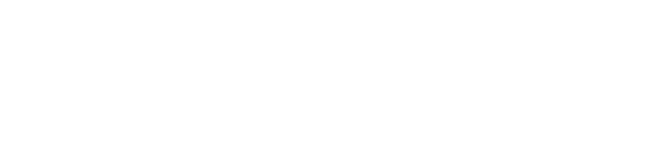
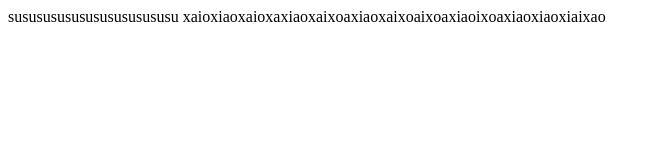
Before and after one commit to Suxaiojie/tttt, a plain HTML site: page index.html in a window 1280 px wide. Shown: the whole page, without its empty margins (0-661 px from the left). Drawn offline with Linux system fonts and the light colour scheme.

Commit message:
master分支上传

```diff
--- a/index.html
+++ b/index.html
@@ -6,6 +6,7 @@
     <title>Document</title>
 </head>
 <body>
-
+    susususususususususususu
+    xaioxiaoxaioxaxiaoxaixoaxiaoxaixoaixoaxiaoixoaxiaoxiaoxiaixao
 </body>
 </html>
```
